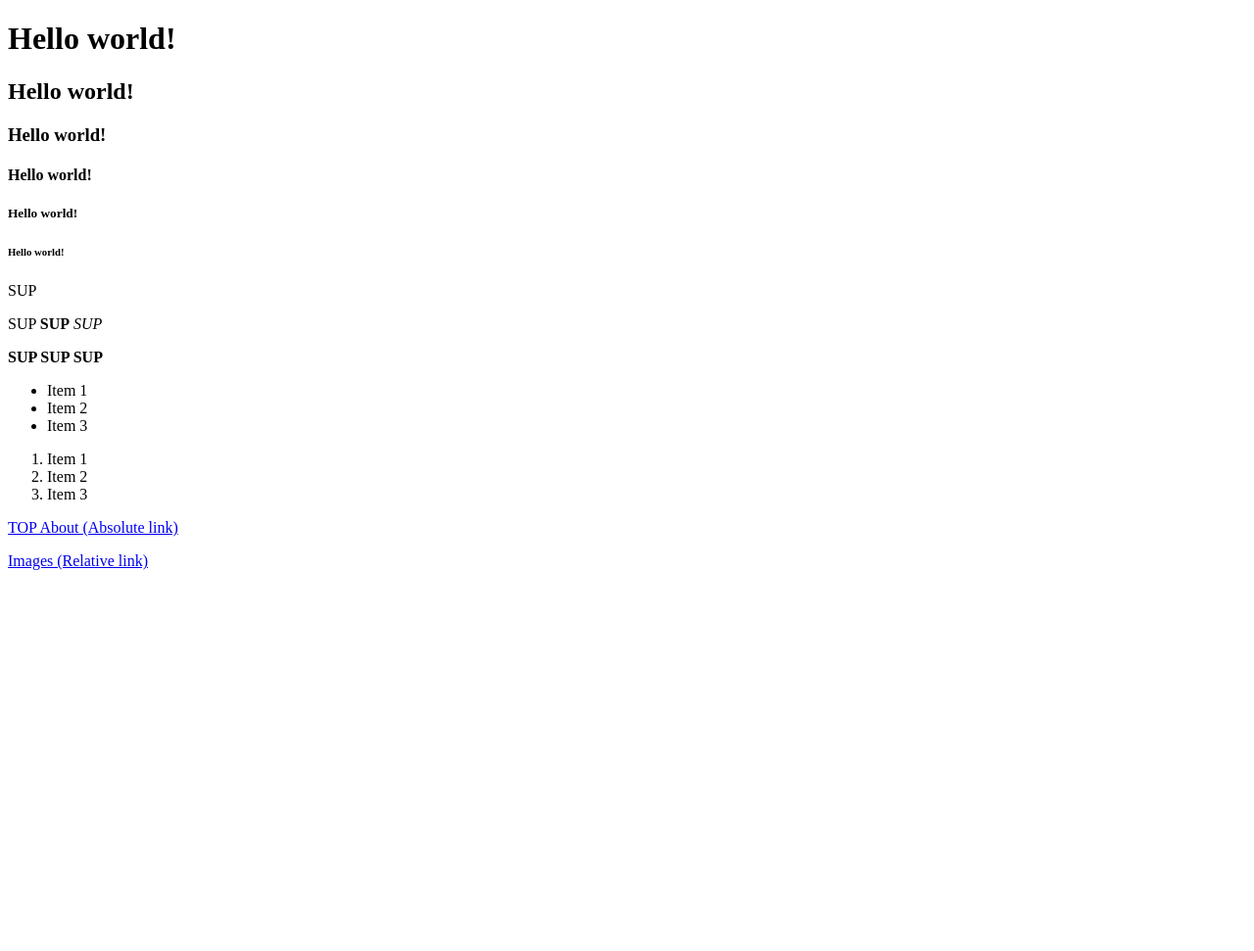
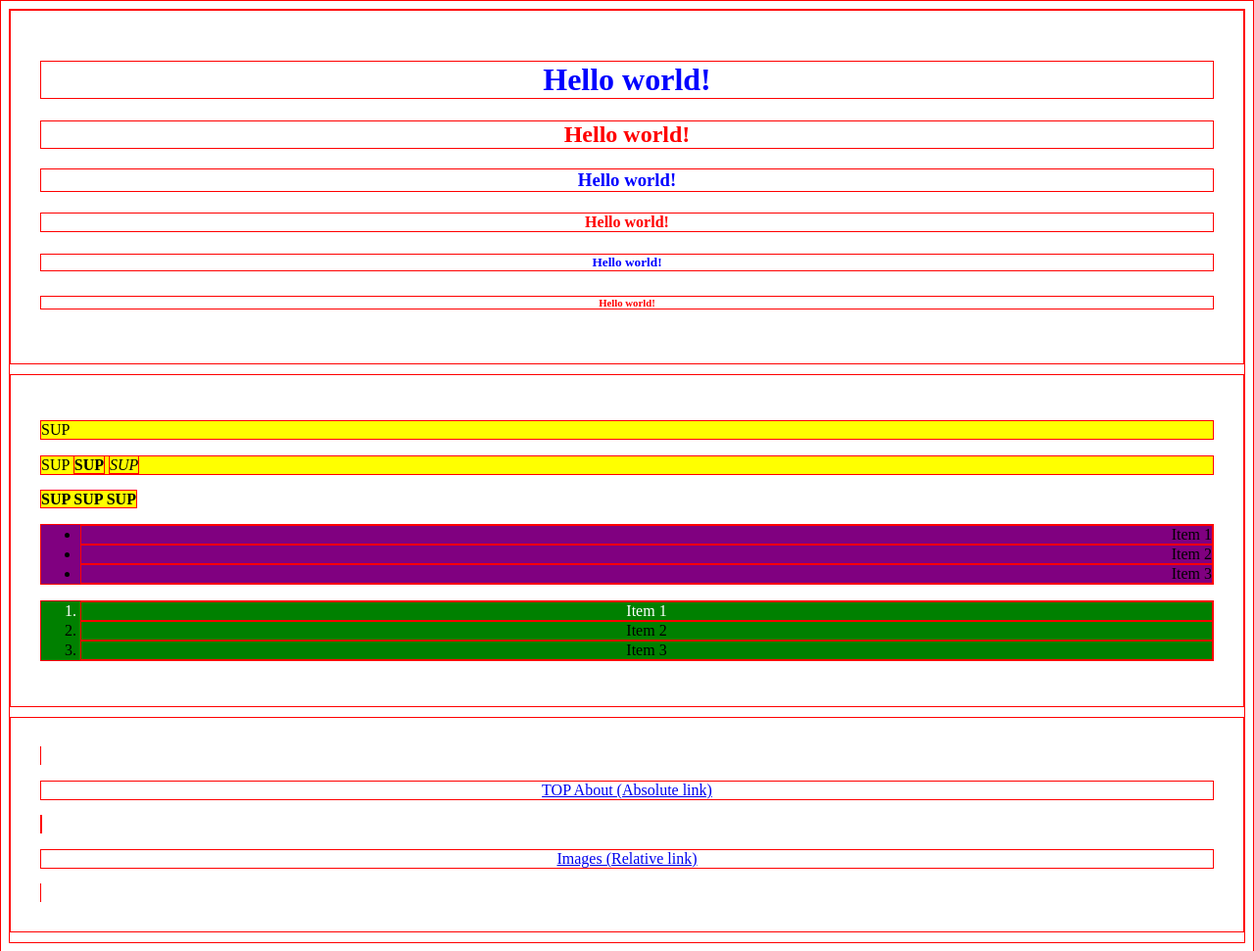
Before and after one commit to adamw27/html_boilerplate, a plain HTML site: page index.html in a window 1280 px wide. Shown: the whole page at 98% size. Before the commit the page ends 800 px from the top, so only its background shows below. Drawn offline with Linux system fonts and the light colour scheme.

Commit message:
CSS Basics

```diff
--- a/index.html
+++ b/index.html
@@ -3,35 +3,41 @@
     <head> <!--for meta info and stuff required to render correctly-->
         <meta charset="UTF-8"> <!--so we display correct characters and symbols-->
         <title>My first webpage</title> <!--tab name-->
+        <link rel="stylesheet" href="styles.css"><!--rel specifies the relation ship-->
     </head>
     <body> <!--where all the content goes-->
-        <h1>Hello world!</h1>
-        <h2>Hello world!</h2>
-        <h3>Hello world!</h3>
-        <h4>Hello world!</h4>
-        <h5>Hello world!</h5>
-        <h6>Hello world!</h6>
-        <p>SUP</p>
-        <p>SUP <strong>SUP</strong> <em>SUP</em></p>
-        <strong>SUP SUP SUP</strong> <!--bold paragraph-->
-        <ul> <!--unordered list, each item begins with a bullet point-->
+        <div class="headings">
+            <h1 class="odd_heading">Hello world!</h1>
+            <h2 class="even_heading">Hello world!</h2>
+            <h3 class="odd_heading">Hello world!</h3>
+            <h4 class="even_heading">Hello world!</h4>
+            <h5 class="odd_heading">Hello world!</h5>
+            <h6 class="even_heading">Hello world!</h6>
+        </div>
+        <div class="main_content">
+            <p class="sup">SUP</p>
+            <p class="sup">SUP <strong>SUP</strong> <em>SUP</em></p>
+            <strong class="sup">SUP SUP SUP</strong> <!--bold paragraph-->
+            <ul class="unordered_list"> <!--unordered list, each item begins with a bullet point-->
                 <li>Item 1</li> <!--elements within a list are list items-->
                 <li>Item 2</li>
                 <li>Item 3</li>
             </ul>
-        <ol> <!--ordered list, each item begins with an order number-->
-            <li>Item 1</li>
+            <ol class="ordered_list"> <!--ordered list, each item begins with an order number-->
+                <li id="item1">Item 1</li>
                 <li>Item 2</li>
                 <li>Item 3</li>
             </ol>
-        <a href="https://www.theodinproject.com/about">TOP About (Absolute link)</a>
+        </div>
+        <div class="links">
+            <a class="link_buttons" href="https://www.theodinproject.com/about"><p>TOP About (Absolute link)</p></a>
             <!--an anchor element, defined by wrapping a text or another html element we want to be a link-->
             <!--it requires an html attribute that gives it additional info-->
             <!--href is a hyperlink reference (a destination we want our link to go)-->
             <!--we can link our buttons to any videos, pdf but for most part we will be linking our other html files-->
             <!--absolute links are links to pages on other websites on the internet-->
             <!--relative links are links to other pages within out website, they only contain file path-->
-        <a href="pages/images.html"><p>Images (Relative link)</p></a>
-
+            <a class="link_buttons" href="pages/images.html"><p>Images (Relative link)</p></a>
+        </div>
     </body>
 </html>
--- /dev/null
+++ b/styles.css
@@ -0,0 +1,49 @@
+/*all is approached *star*/
+/*padding increases the space between the edge of the box and the content*/
+/*margin increases the space between a box and any other box that sits next to it*/
+/*border adds space between the magin and the padding*/
+/*inline continues in a line and a block starts under the last block*/
+
+* {
+    border: 1px solid red;
+}
+
+/*type just type*/
+div {
+    padding: 30px;
+    margin-bottom: 10px;
+}
+
+/*classes are approached .name*/
+.odd_heading {
+    color: blue;
+    text-align: center;
+}
+
+.even_heading {
+    color: red;
+    text-align: center;
+}
+
+.sup {
+    background-color: yellow;
+}
+
+.unordered_list {
+    background-color: purple;
+    text-align: right;
+}
+
+.ordered_list {
+    background-color: green;
+    text-align: center;
+}
+
+.link_buttons {
+    text-align: center;
+}
+
+/*ids are approached #name*/
+#item1 {
+    color: white;
+}
```
Lines whose indentation alone changed are shown as unchanged.
